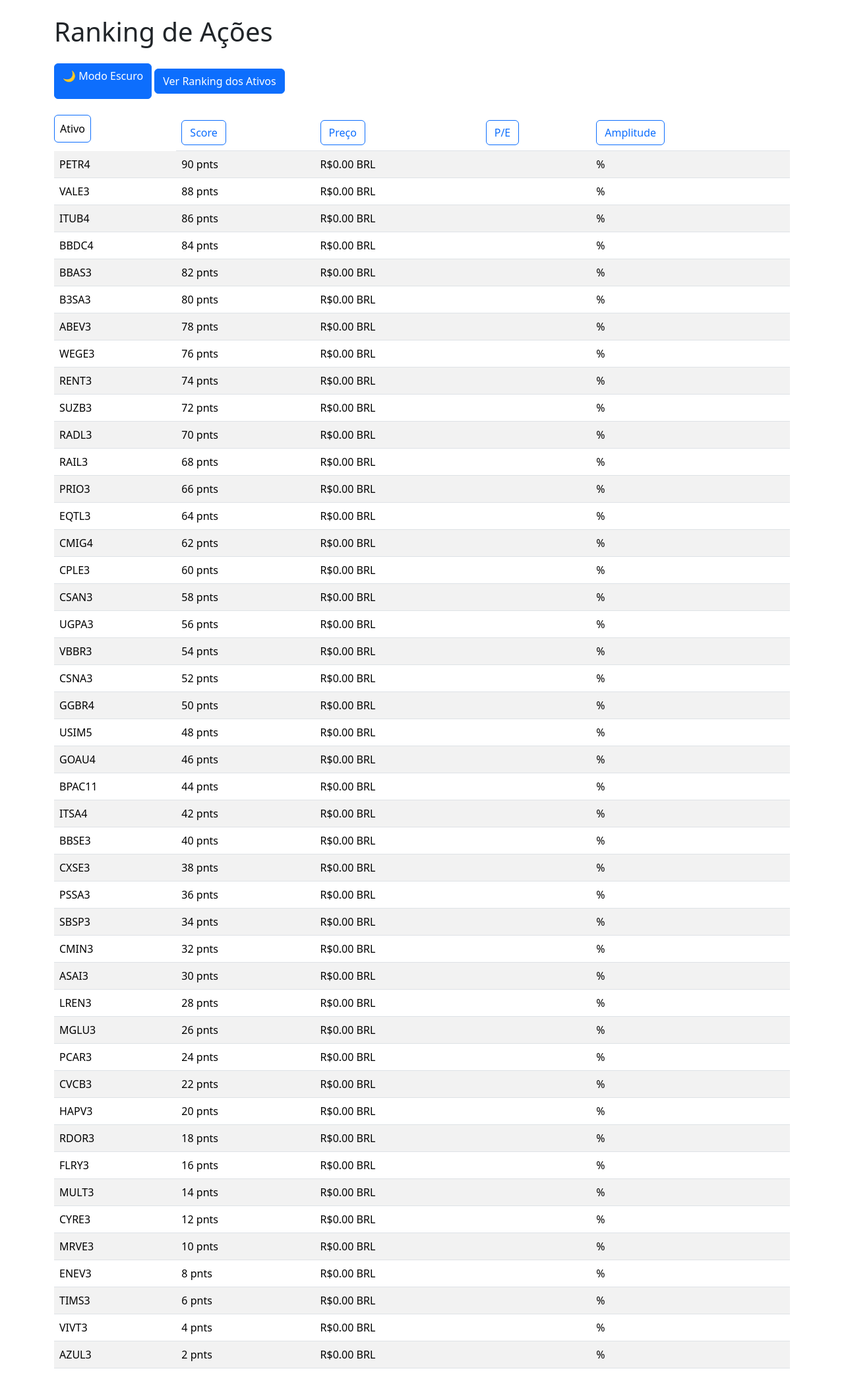
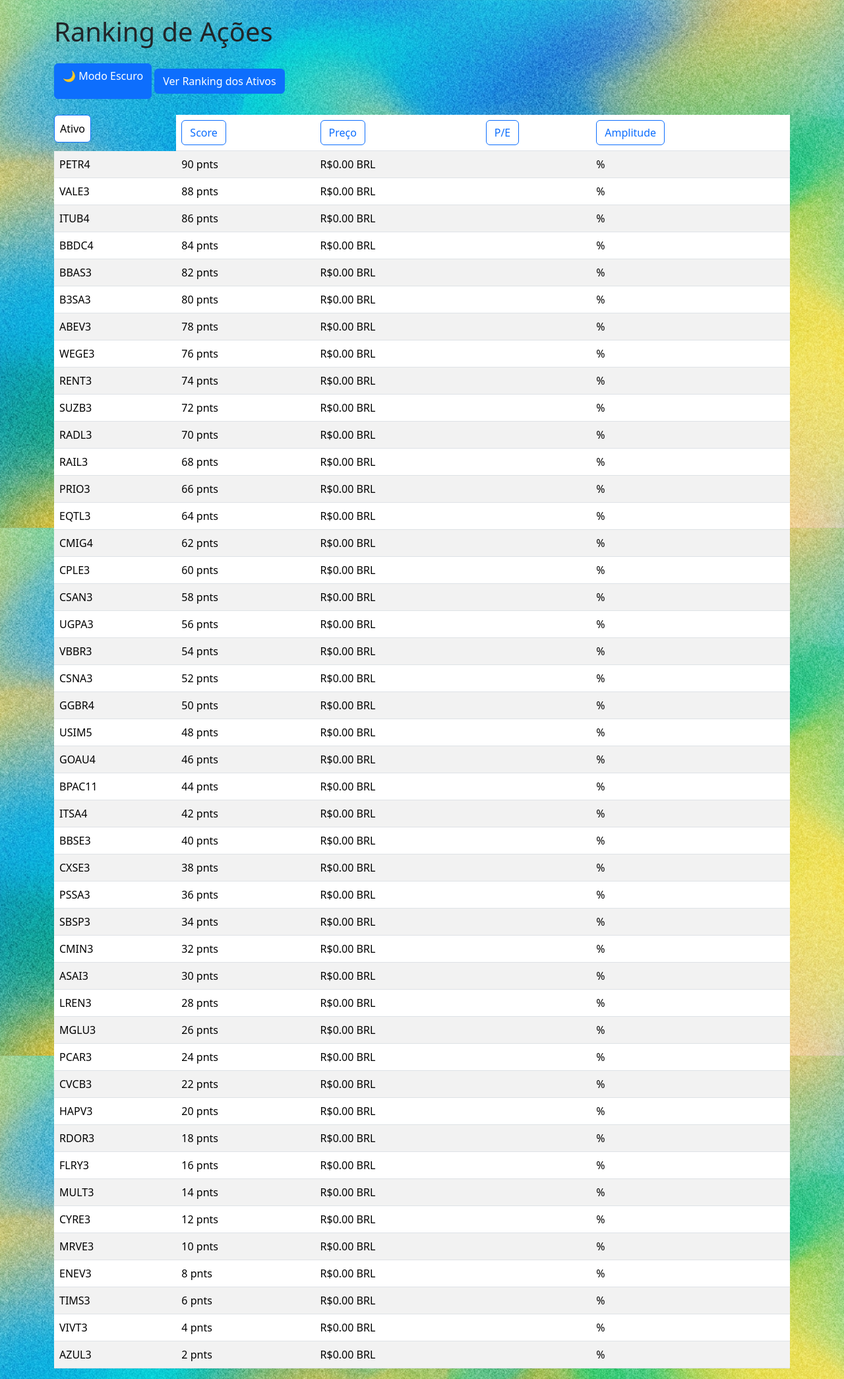
Before and after one commit to athosmorse/finance-analystic, a Flask app: page /ranking in a window 1280 px wide. Shown: the whole page at 66% size. Run offline with Flask 3, Linux system fonts and the light colour scheme; data that the repository does not hold is empty.

Commit message:
aplicando bg no site

```diff
--- a/templates/ranking.html
+++ b/templates/ranking.html
@@ -8,6 +8,19 @@
     <link rel="preconnect" href="https://fonts.gstatic.com" crossorigin>
     <link href="https://fonts.googleapis.com/css2?family=Oswald:wght@400;700&display=swap" rel="stylesheet">
     <script src="https://cdn.jsdelivr.net/npm/bootstrap@5.3.3/dist/js/bootstrap.bundle.min.js"></script>
+
+<!-- ================================================================================================================= -->
+                                                    <!-- Styles -->
+
+<style>
+        body {
+            background-image: url('./static/bg.png');
+            background-size: cover;
+            background-position: center;
+            background-repeat: no-repeat;
+            background-attachment: fixed;
+        }
+</style>
 
 <!-- ================================================================================================================= -->
 
```
